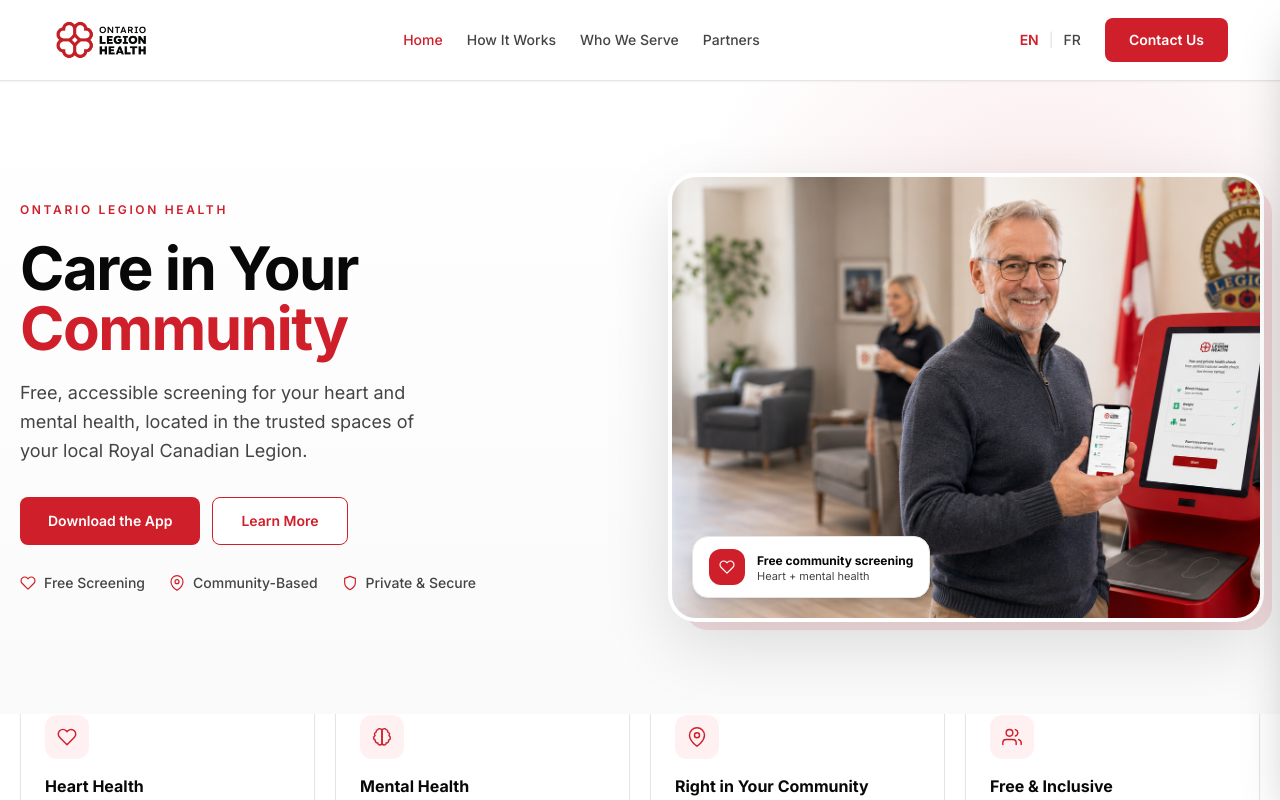
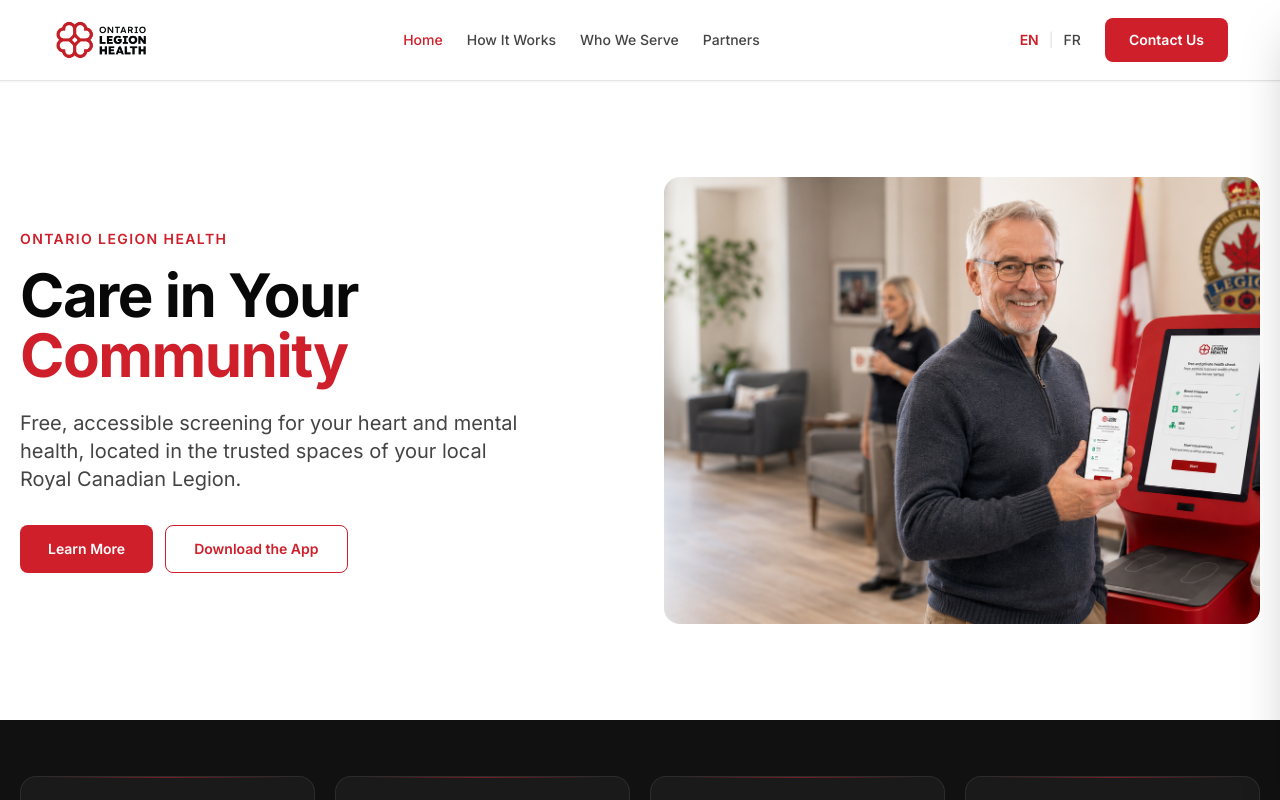
Before and after one commit to BrianColab/OLHwebsite, a Next.js app: page / in a window 1280 px wide. Shown: the top 800 px of the page. Built offline with nearby package versions, Linux system fonts and the light colour scheme.

Commit message:
Revert "feat: polish OLH homepage hero section"
This reverts commit 0faff0ab38721c70ac2a8634f73ba14d12c761f4.

```diff
--- a/app/page.tsx
+++ b/app/page.tsx
@@ -6,7 +6,6 @@ import Image from "next/image";
 import { Button } from "@/components/Button";
 import { FeatureCard } from "@/components/FeatureCard";
 import { CTASection } from "@/components/CTASection";
-import { Icon } from "@/components/icons";
 
 export default function HomePage() {
   const { lang } = useLang();
@@ -15,61 +14,35 @@ export default function HomePage() {
   return (
     <>
       {/* ── Hero ─────────────────────────────────────────────────────────────── */}
-      <section
-        className="relative py-16 md:py-24 px-4 overflow-hidden"
-        style={{
-          background:
-            "radial-gradient(circle at 82% 30%, rgba(207,31,42,0.10) 0%, transparent 32%), linear-gradient(180deg, #ffffff 0%, #fafafa 100%)",
-        }}
-      >
+      <section className="bg-white py-16 md:py-24 px-4 overflow-hidden">
         <div className="max-w-container mx-auto">
-          <div className="grid lg:grid-cols-2 gap-10 lg:gap-16 items-center">
+          <div className="grid lg:grid-cols-2 gap-12 items-center">
 
             {/* Copy */}
             <div>
-              <p className="text-olh-red text-xs font-semibold uppercase tracking-[0.22em] mb-5">
+              <p className="text-olh-red text-sm font-semibold uppercase tracking-widest mb-4">
                 Ontario Legion Health
               </p>
-              <h1 className="text-4xl md:text-5xl lg:text-6xl font-black leading-[1.06] tracking-tight">
+              <h1 className="text-4xl md:text-5xl lg:text-6xl font-black leading-[1.08] tracking-tight">
                 <span className="text-olh-text-primary">{c.hero.headlinePrefix} </span>
                 <span className="text-olh-red">{c.hero.headlineAccent}</span>
               </h1>
-              <p className="mt-5 text-lg text-olh-text-secondary leading-relaxed max-w-[26rem]">
+              <p className="mt-6 text-lg md:text-xl text-olh-text-secondary leading-relaxed max-w-lg">
                 {c.hero.subheadline}
               </p>
-
-              {/* CTAs — Download first (no real link yet), Learn More second */}
               <div className="mt-8 flex flex-col sm:flex-row gap-3">
-                {/* TODO: add href once App Store URL is available */}
-                <Button variant="primary" className="text-base px-7 py-3.5 min-h-[48px]">
+                <Button href="/how-it-works" variant="primary" className="text-base px-7 py-4">
+                  {c.hero.ctaPrimary}
+                </Button>
+                <Button href="#" variant="secondary" className="text-base px-7 py-4">
                   {c.hero.ctaSecondary}
                 </Button>
-                <Button href="/how-it-works" variant="secondary" className="text-base px-7 py-3.5 min-h-[48px]">
-                  {c.hero.ctaPrimary}
-                </Button>
-              </div>
-
-              {/* Trust row */}
-              <div className="mt-7 flex flex-wrap gap-x-6 gap-y-2">
-                {c.hero.trust.map((item) => (
-                  <div key={item.label} className="flex items-center gap-2">
-                    <Icon name={item.icon} className="w-4 h-4 text-olh-red flex-shrink-0" />
-                    <span className="text-sm text-olh-text-secondary font-medium">{item.label}</span>
-                  </div>
-                ))}
               </div>
             </div>
 
-            {/* Hero image with floating badge */}
+            {/* Hero image */}
             <div className="relative hidden md:block">
-              {/* Red decorative offset block */}
-              <div
-                className="absolute -bottom-3 -right-3 w-full h-full rounded-3xl"
-                style={{ background: "rgba(207,31,42,0.12)" }}
-                aria-hidden="true"
-              />
-              {/* White ring + image */}
-              <div className="relative rounded-3xl ring-4 ring-white shadow-[0_24px_70px_rgba(0,0,0,0.14)] overflow-hidden aspect-[4/3]">
+              <div className="relative rounded-2xl overflow-hidden aspect-[4/3]">
                 <Image
                   src="/assets/olh/hero/homepageimage.png"
                   alt="Person holding an OLH app on their phone, standing next to a Legion Health kiosk in a Legion branch"
@@ -79,16 +52,6 @@ export default function HomePage() {
                   priority
                 />
               </div>
-              {/* Floating badge — lower-left, over image */}
-              <div className="absolute bottom-5 left-5 bg-white rounded-2xl shadow-lg px-4 py-3 flex items-center gap-3 border border-olh-border">
-                <div className="w-9 h-9 rounded-xl bg-olh-red flex items-center justify-center flex-shrink-0">
-                  <Icon name="heart" className="w-4 h-4 text-white" />
-                </div>
-                <div className="leading-none">
-                  <p className="text-xs font-bold text-olh-text-primary">{c.hero.badgeTitle}</p>
-                  <p className="text-[11px] text-olh-text-secondary mt-0.5">{c.hero.badgeSubtitle}</p>
-                </div>
-              </div>
             </div>
 
           </div>
@@ -96,7 +59,7 @@ export default function HomePage() {
       </section>
 
       {/* ── Feature cards ──────────────────────────────────────────────────── */}
-      <section className="bg-white -mt-10 pt-4 pb-14 px-4">
+      <section className="bg-[#111111] py-14 px-4">
         <div className="max-w-container mx-auto">
           <div className="grid sm:grid-cols-2 lg:grid-cols-4 gap-5">
             {c.features.map((feature) => (
--- a/components/FeatureCard.tsx
+++ b/components/FeatureCard.tsx
@@ -8,13 +8,19 @@ interface FeatureCardProps {
 
 export function FeatureCard({ icon, title, description }: FeatureCardProps) {
   return (
-    <div className="group flex flex-col gap-4 p-6 rounded-2xl bg-white border border-olh-border shadow-sm hover:shadow-md hover:border-olh-red/20 transition-all duration-200">
-      <div className="w-11 h-11 rounded-xl bg-olh-red-tint flex items-center justify-center flex-shrink-0">
-        <Icon name={icon} className="w-5 h-5 text-olh-red" />
+    <div className="group relative flex flex-col gap-5 p-6 rounded-2xl bg-[#1a1a1a] border border-white/[0.08] hover:border-white/[0.16] hover:bg-[#202020] transition-all duration-200">
+      {/* Subtle top-edge red glow line */}
+      <div
+        className="absolute top-0 inset-x-6 h-px rounded-full"
+        style={{ background: "linear-gradient(to right, transparent, rgba(207,31,42,0.5), transparent)" }}
+        aria-hidden="true"
+      />
+      <div className="w-12 h-12 rounded-xl bg-olh-red flex items-center justify-center flex-shrink-0">
+        <Icon name={icon} className="w-6 h-6 text-white" />
       </div>
       <div>
-        <h3 className="text-base font-bold text-olh-text-primary leading-snug">{title}</h3>
-        <p className="mt-1.5 text-sm text-olh-text-secondary leading-relaxed">{description}</p>
+        <h3 className="text-base font-bold text-white leading-snug">{title}</h3>
+        <p className="mt-2 text-sm text-white/50 leading-relaxed">{description}</p>
       </div>
     </div>
   );
--- a/components/icons.tsx
+++ b/components/icons.tsx
@@ -143,14 +143,6 @@ export function WellnessIcon({ className = "w-6 h-6" }: IconProps) {
   );
 }
 
-export function ShieldIcon({ className = "w-6 h-6" }: IconProps) {
-  return (
-    <svg className={className} viewBox="0 0 24 24" fill="none" stroke="currentColor" strokeWidth="1.75" strokeLinecap="round" strokeLinejoin="round" aria-hidden="true">
-      <path d="M12 22s8-4 8-10V5l-8-3-8 3v7c0 6 8 10 8 10z" />
-    </svg>
-  );
-}
-
 const iconMap: Record<string, (props: IconProps) => React.ReactElement> = {
   heart: HeartIcon,
   brain: BrainIcon,
@@ -166,7 +158,6 @@ const iconMap: Record<string, (props: IconProps) => React.ReactElement> = {
   rural: RuralIcon,
   community: CommunityIcon,
   wellness: WellnessIcon,
-  shield: ShieldIcon,
 };
 
 export function Icon({ name, className }: { name: string; className?: string }) {
--- a/content/en/index.ts
+++ b/content/en/index.ts
@@ -25,15 +25,6 @@ export const en = {
       // UI labels
       ctaPrimary: "Learn More",
       ctaSecondary: "Download the App",
-      // Floating badge over hero image
-      badgeTitle: "Free community screening",
-      badgeSubtitle: "Heart + mental health",
-      // Trust row under buttons
-      trust: [
-        { icon: "heart", label: "Free Screening" },
-        { icon: "pin", label: "Community-Based" },
-        { icon: "shield", label: "Private & Secure" },
-      ],
     },
 
     // Feature cards: titles are section labels; descriptions closely paraphrase
--- a/content/fr/index.ts
+++ b/content/fr/index.ts
@@ -24,15 +24,6 @@ export const fr: SiteContent = {
         "Dépistage gratuit et accessible pour votre santé cardiovasculaire et mentale, dans les espaces de confiance de votre Légion royale canadienne locale.",
       ctaPrimary: "En savoir plus",
       ctaSecondary: "Télécharger l'application",
-      // [DRAFT FR] — requires client review
-      badgeTitle: "Dépistage communautaire gratuit",
-      badgeSubtitle: "Santé cardiaque + santé mentale",
-      // [DRAFT FR] — requires client review
-      trust: [
-        { icon: "heart", label: "Dépistage gratuit" },
-        { icon: "pin", label: "Ancré dans la communauté" },
-        { icon: "shield", label: "Privé et sécurisé" },
-      ],
     },
 
     features: [
```
